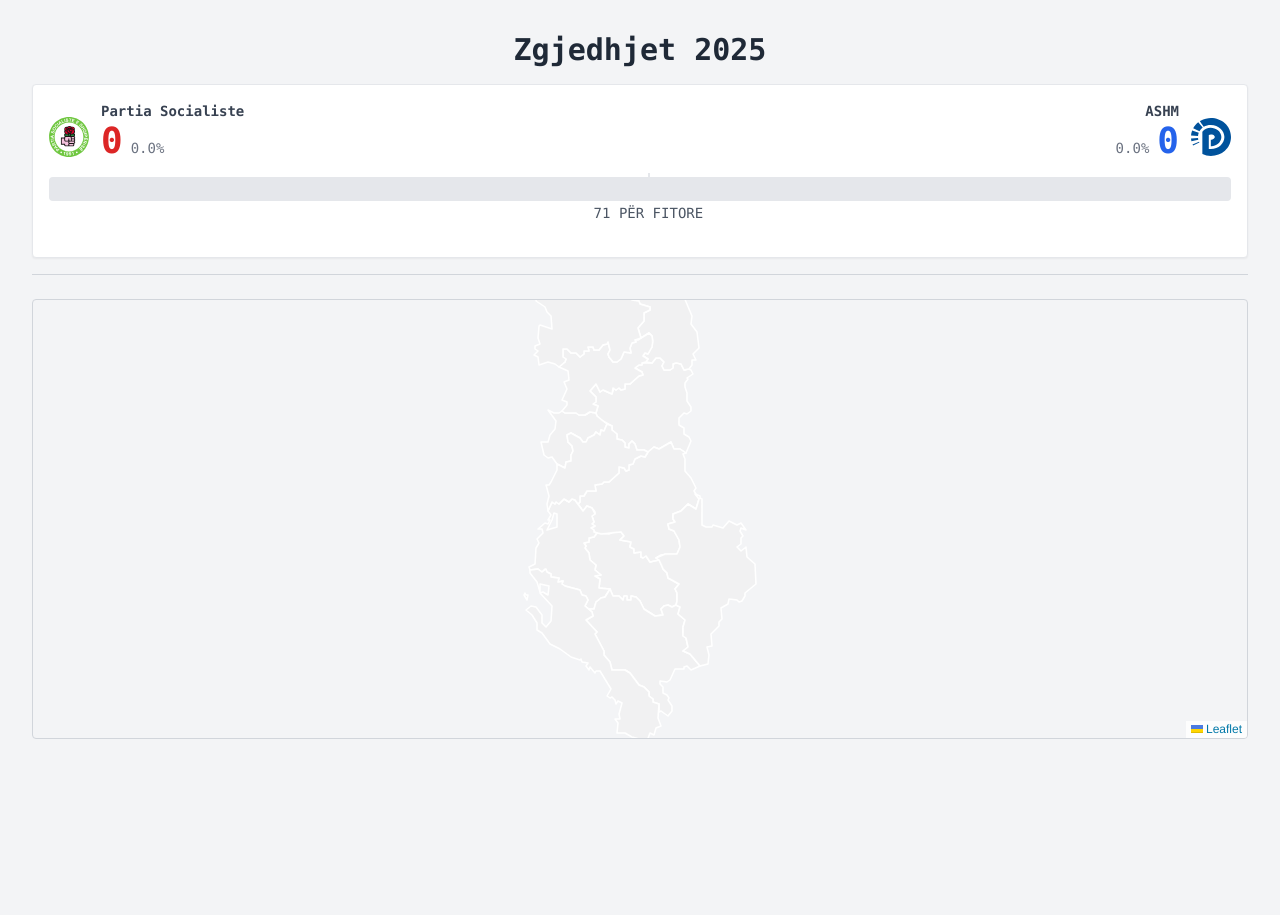
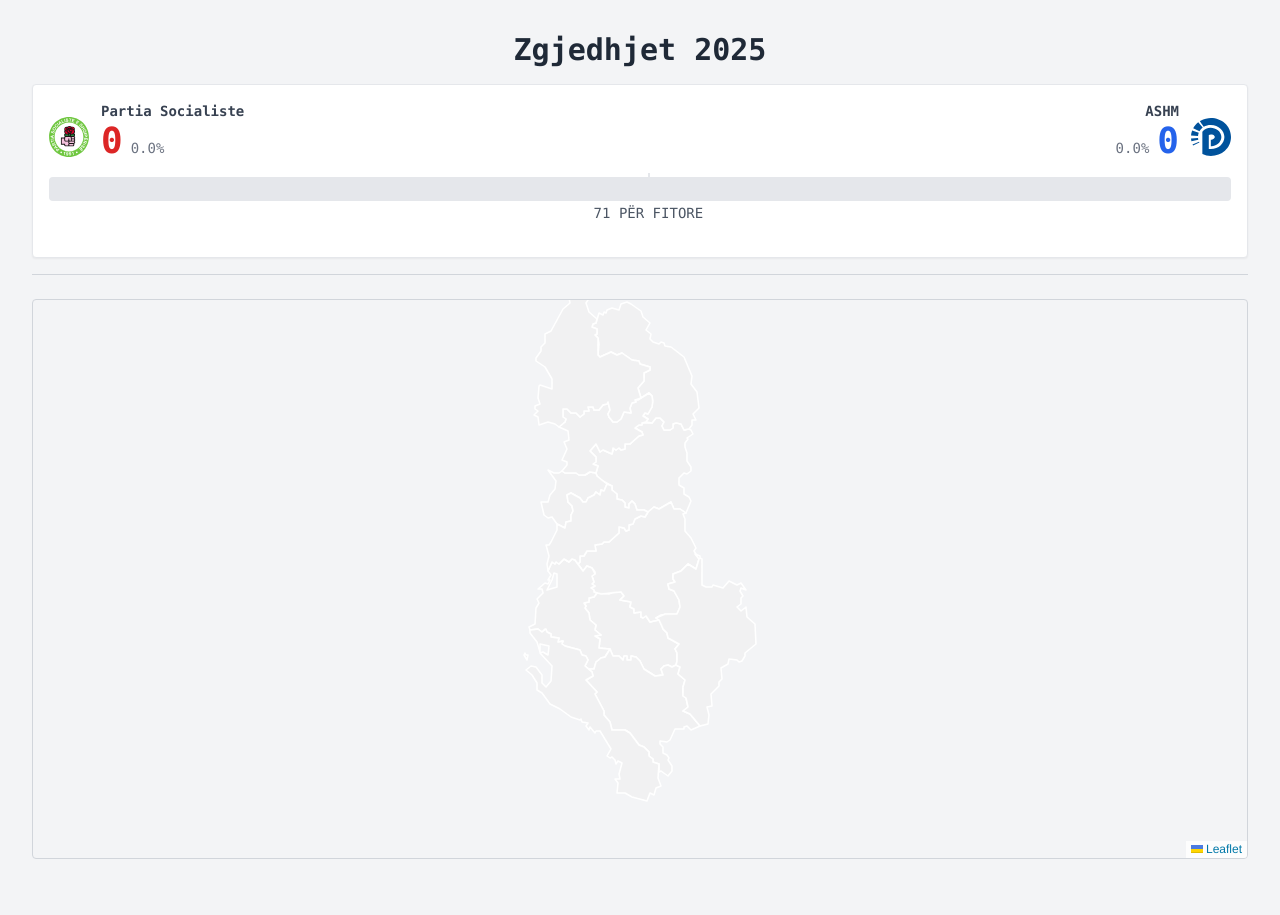
Before and after one commit to hrcg/harta, a plain HTML site: page index.html in a window 1280 px wide. Before the commit the page ends 800 px from the top, so only its background shows below. Drawn offline with nearby package versions, Linux system fonts and the light colour scheme; no server answers.

Commit message:
Update index.html

```diff
--- a/index.html
+++ b/index.html
@@ -145,7 +145,7 @@
 
     <div
       id="map"
-      class="h-[55vh] w-full border border-gray-300 rounded mb-6 bg-gray-100"
+      class="h-[70vh] w-full border border-gray-300 rounded mb-6 bg-gray-100"
     ></div>
 
     <!-- Leaflet JS -->
```
